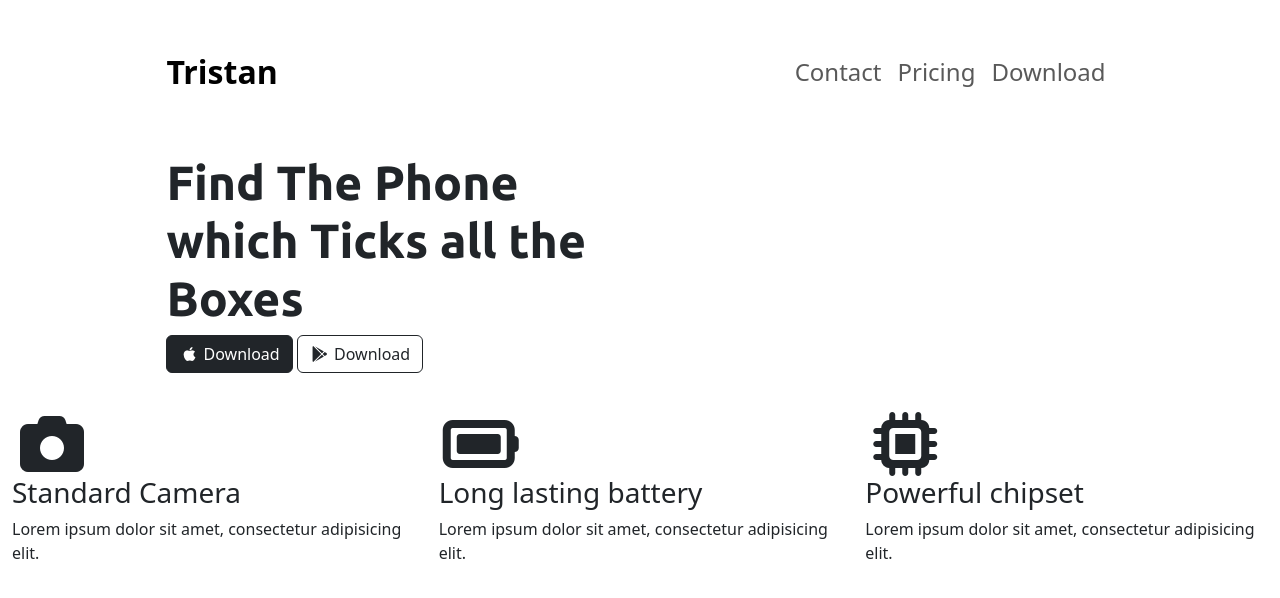
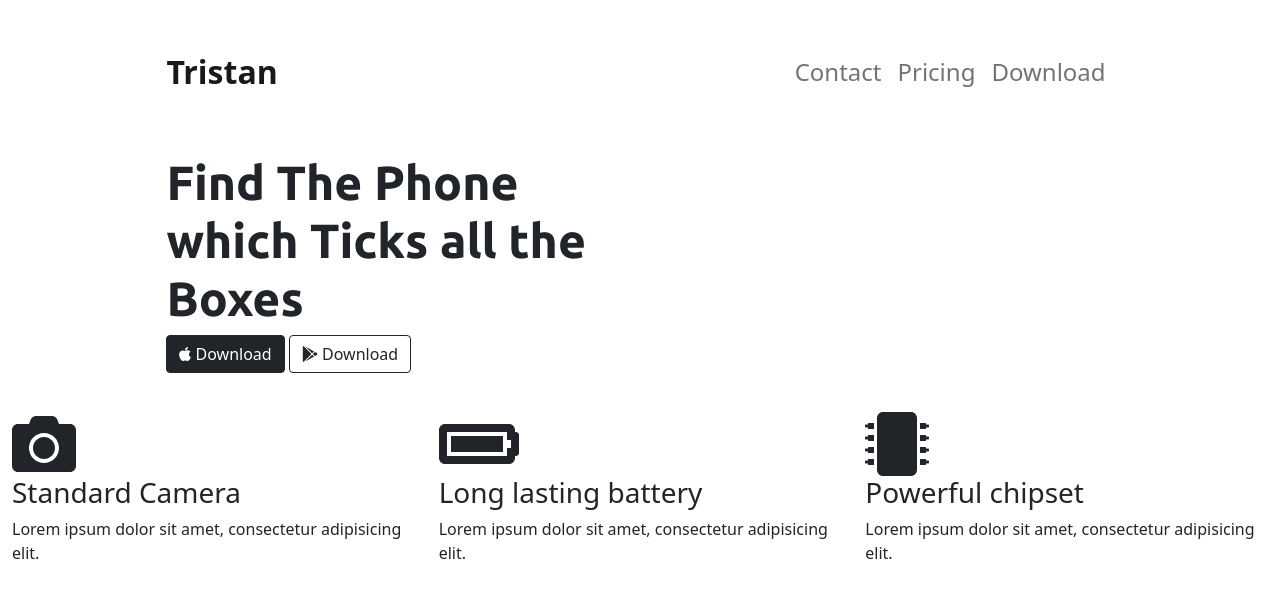
Before and after one commit to Sidcapman/Pixel, a plain HTML site: page index.html in a window 1280 px wide. Drawn offline with nearby package versions, Linux system fonts and the light colour scheme.

Commit message:
Update index.html

```diff
--- a/index.html
+++ b/index.html
@@ -10,10 +10,20 @@
   <link href="https://fonts.googleapis.com/css2?family=Nunito:wght@300&family=Ubuntu:wght@700&display=swap"
     rel="stylesheet">
 
-  <link rel="stylesheet" href="../../node_modules/bootstrap/dist/css/bootstrap.css">
+<link href="https://cdn.jsdelivr.net/npm/bootstrap@5.1.0/dist/css/bootstrap.min.css" rel="stylesheet" integrity="sha384-KyZXEAg3QhqLMpG8r+8fhAXLRk2vvoC2f3B09zVXn8CA5QIVfZOJ3BCsw2P0p/We" crossorigin="anonymous">
   <link rel="stylesheet" href="css/styles.css">
 
-  <link rel="stylesheet" href="../../fontawesome-free-5.15.3-web/css/all.css">
+
+
+  <link rel="stylesheet" href="css/styles.css">
+
+  <!-- Font Awesome -->
+  <script defer src="https://use.fontawesome.com/releases/v5.0.7/js/all.js"></script>
+
+  <!-- Bootstrap Scripts -->
+  <script src="https://code.jquery.com/jquery-3.2.1.slim.min.js"
+    integrity="sha384-KJ3o2DKtIkvYIK3UENzmM7KCkRr/rE9/Qpg6aAZGJwFDMVNA/GpGFF93hXpG5KkN"
+    crossorigin="anonymous"></script>
 
 </head>
 
```
